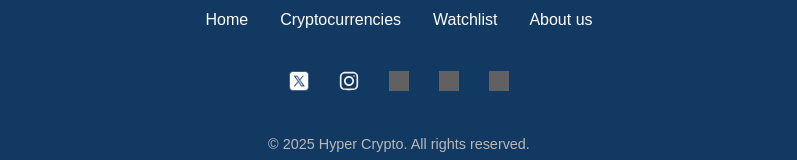
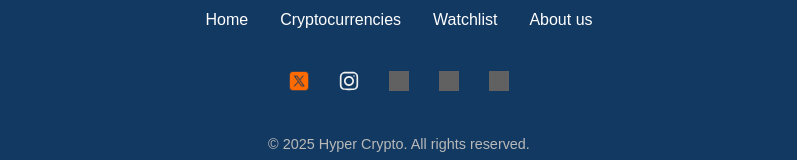
Before and after one commit to minzikimi/coin-tracker, a React (Create React App) app: page /aboutus in a window 1280 px wide. In both pictures the pointer is over the picture 540 px from the left and 424 px from the top of the page. Shown: the part 343-503 px from the top of the page, without its empty margins (241-1038 px from the left). Built offline with nearby package versions, Linux system fonts and the light colour scheme; grey boxes are pictures that could not be loaded.

Commit message:
Add hover effect to social-icon

```diff
--- a/src/components/Footer/Footer.css
+++ b/src/components/Footer/Footer.css
@@ -40,6 +40,7 @@
   }
   .social-icon:hover {
     transform: scale(1.1);
+    filter:invert(44%) sepia(42%) saturate(3083%) hue-rotate(1deg) brightness(102%) contrast(104%)
   }
 
   a {
```
